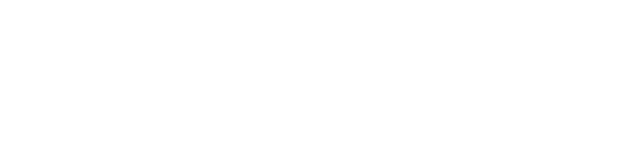
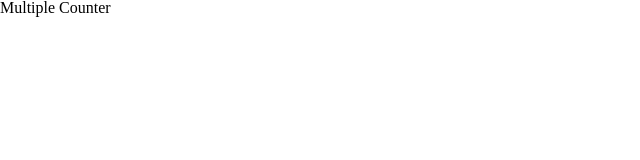
Before and after one commit to ken0426/on-, a plain HTML site: page mission_three/index.html in a window 1280 px wide. Shown: the whole page, without its empty margins (0-640 px from the left). Drawn offline with Linux system fonts and the light colour scheme.

Commit message:
見出しを追加

```diff
--- a/mission_three/index.html
+++ b/mission_three/index.html
@@ -10,6 +10,9 @@
   <script src="js/script.js"></script>
 </head>
 <body>
+  <div class="center">
+    <h1>Multiple Counter</h1>
 
+  </div>
 </body>
 </html>
```
